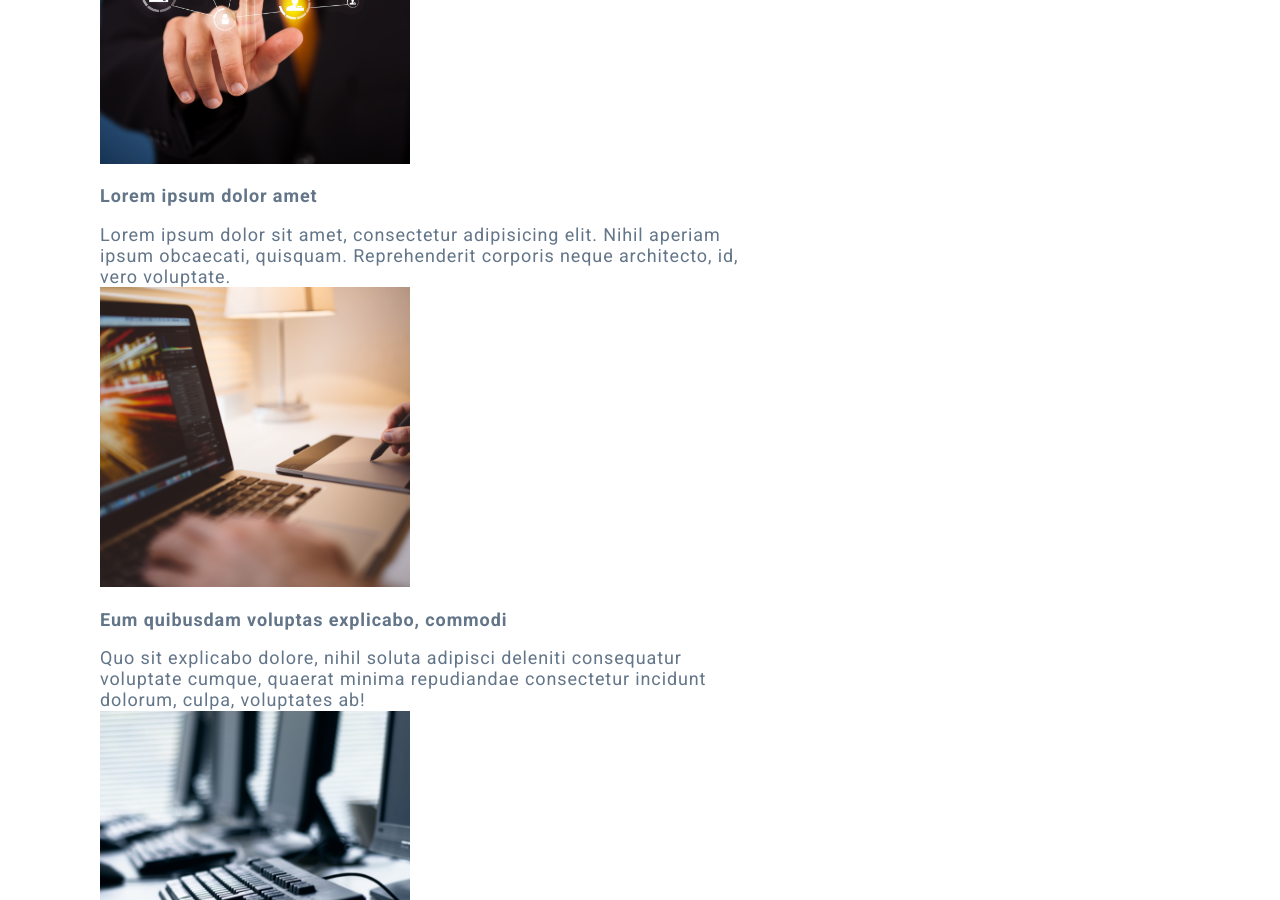
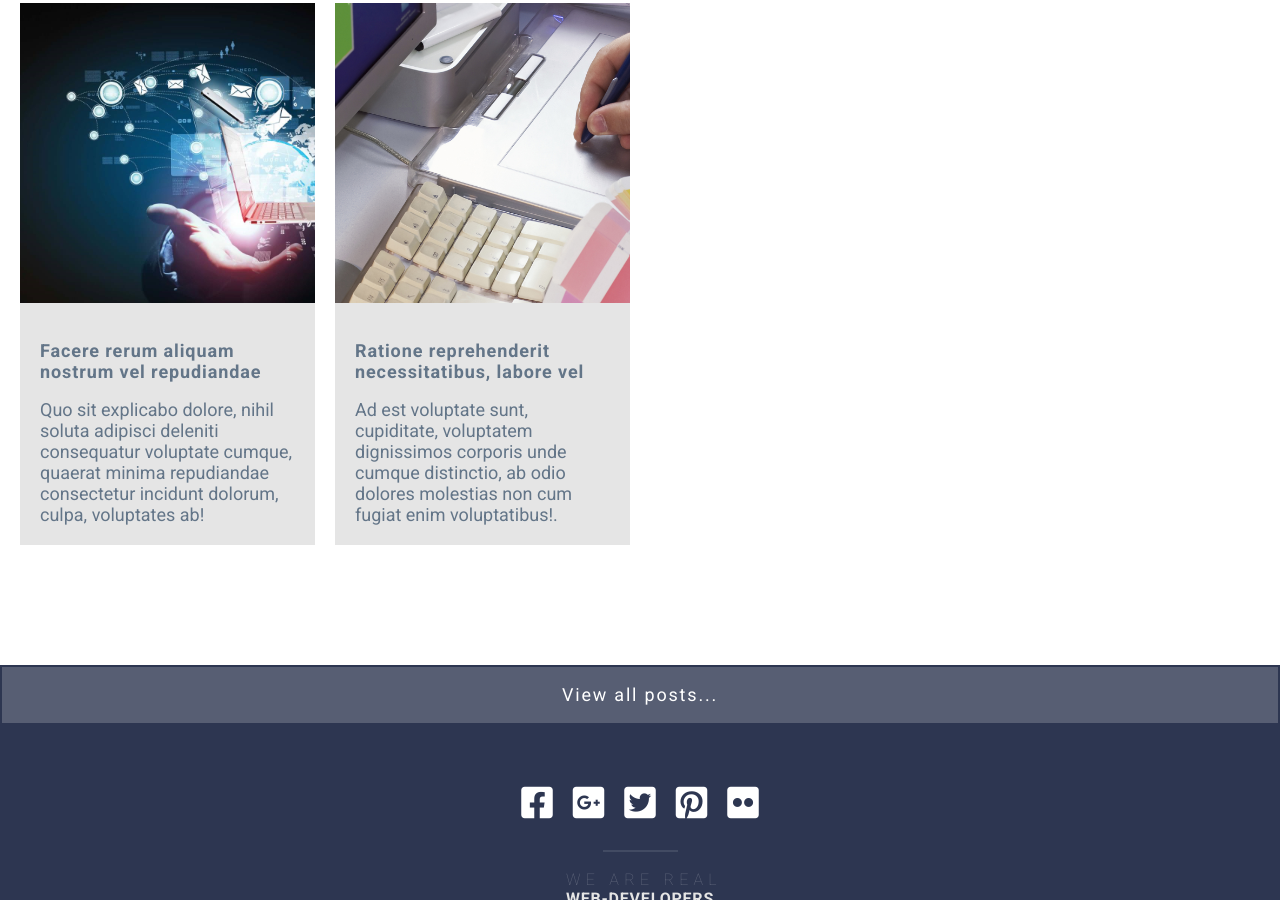
Before and after one commit to KaterynaSolovei/project_grid, a website: page index.html in a window 1280 px wide. Shown: the part 3310-4210 px from the top of the page. Drawn offline with Linux system fonts and the light colour scheme.

Commit message:
in process

```diff
--- a/assets/scss/components/footer/_footer.scss
+++ b/assets/scss/components/footer/_footer.scss
@@ -4,15 +4,20 @@
 .footer {
   min-height: 250px;
   background-color: $color-primary;
-
   position: relative;
   padding: 50px 20px 70px;
-    text-align: center;
+  text-align: center;
 }
 
 .fab {
   font-weight: 400;
+  padding: 10px 10px 8px 10px;
+  transition: color 0.5s;
+}
 
+.footer__social-media a:hover,
+.footer__social-media a:focus {
+  color: #d66926;
 }
 
 .footer__social-media {
@@ -25,21 +30,22 @@
 
 .footer__container {
   @extend %container;
-
 }
 
 .footer-text {
   justify-content: center;
   display: grid;
   color: #e5e5e5;
+
   &__first {
     margin-right: -0.5em;
     letter-spacing: 0.33em;
-    font-weight: 100;
+    font-weight: 80;
     color: rgba($color-light, 0.25);
     padding-bottom: 0;
-    margin-bottom: -20px;
+    margin-bottom: -18px;
   }
+
   &__second {
     letter-spacing: 0.05em;
     font-weight: 700;
@@ -48,7 +54,7 @@
 
 .line {
   position: relative;
-  bottom: 20px;
+  bottom: 19.5px;
   left: calc(50% - 37.5px);
   width: 75px;
   height: 2px;
--- a/assets/scss/components/sections/content/content.scss
+++ b/assets/scss/components/sections/content/content.scss
@@ -1,8 +1,12 @@
 @use "../../../presets" as *;
 @use "../../../mixins" as *;
 
+
 html {
   line-height: 1.15;
+    overflow-y: scroll;
+    font-family: "Roboto", sans-serif;
+    font-size: 16px;
 }
 
 h2 {
@@ -21,17 +25,10 @@ p:first-of-type {
 
 p {
   color: $color-gray;
-
- // letter-spacing: 0.1em;
-
   position: relative;
- // letter-spacing: 0.05em;
   color: #637588;
   font-family: "Roboto";
- // font-size: 1.125rem;
-//  line-height: 1.15;
 
-  letter-spacing: 0.049em;
   font-size: 1.125rem;
   line-height: 1.16;
 
@@ -46,13 +43,14 @@ p:last-of-type {
   display: grid;
   gap: 100px;
   grid-template-columns: 1fr 271px;
+
 }
 
 .content-title {
-  letter-spacing: 0.5em;
   color: $color-primary;
   font-family: "Roboto Slab", serif;
   line-height: 1.14em;
+    font-size: 1.125rem;
 }
 
 .content-image {
@@ -60,6 +58,7 @@ p:last-of-type {
   align-content: center;
   justify-content: end;
   justify-items: end;
+
 }
 
 .image-bulb {
@@ -86,7 +85,6 @@ p:last-of-type {
   background-color: $color-gray-light;
   padding-top: 100px;
   padding-bottom: 100px;
-  min-height: 700px;
   contain: content;
   letter-spacing: 0.055em;
 }
--- a/assets/scss/components/sections/posts/post.scss
+++ b/assets/scss/components/sections/posts/post.scss
@@ -1,5 +1,6 @@
 @use "../../../presets" as *;
 @use "../../../mixins" as *;
+
 
 
 h3 {
@@ -10,48 +11,90 @@ h3 {
 
 .posts {
   display: grid;
-  margin: $gap-x5;
+  padding-top: $gap-x5;
+  padding-bottom: $gap-x5;
   contain: content;
-  display: grid;
- //  grid-template-areas:"p1 p1 p2 p3""p4 p5 p6 p6";
-   // grid-template-columns: repeat(4, 1fr);
 }
 
-  /*
+.post {
+display: grid;
+
+  &__container {
+    max-width: 1340px;
+    margin: auto;
+    padding-right: 20px;
+    padding-left: 20px;
+  }
+
+  &__title {
+
+  }
+
+  &__grid {
+    padding-bottom: 20px;
+    gap: 20px;
+    display: grid;
+  //  grid-template-rows: 300px 1fr;
+   // grid-template-areas:
+    //    "p1 p1 p2 p3"
+    //    "p4 p5 p6 p6";
+    grid-template-columns: repeat(4, 1fr);
+
+  }
+
+}
+
 .post-item {
   background-repeat: no-repeat;
+
+  &__link {
+    display: grid;
+    min-height: 100%;
+    grid-template-rows: 300px 1fr;
+    background-color: $color-gray-light;
+position: relative;
+
+  }
+
+  &__image {
+    width: 100%;
+    display: flex;
+    justify-content: center;
+    overflow: hidden;
+    object-fit: cover;
+  }
 
   &__text {
     contain: content;
     padding: 20px;
     display: grid;
+    position: relative;
+  }
 
+
+
+
+.post-item:nth-of-type(1) {
+  grid-area: p1;
 }
-  &__link {
-
-    display: grid;
-    overflow: hidden;
-    height: 100%;
-    grid-template-rows: 300px 1fr;
-    background-color: $color-gray-light;
+.post-item:nth-of-type(2) {
+  grid-area: p2;
+}
+.post-item:nth-of-type(3) {
+  grid-area: p3;
+}
+.post-item:nth-of-type(4) {
+  grid-area: p4;
+}
+.post-item:nth-of-type(5) {
+  grid-area: p5;
+}
+.post-item:nth-of-type(6) {
+  grid-area: p6;
 }
 }
 
-&__image {
-  width: 100%;
-}
-
-.post {
-
-  &__grid {
-    padding-bottom: 20px;
-    gap: 20px;
-    display: grid;
-
-  }
-}
-
-
+/*
 .post {
   @include sm-min {
     padding: $gap-sm;
@@ -70,30 +113,30 @@ h3 {
 
   &__container {
     @extend %container;
-
+  }
 
 @include lg-min {
-      grid-template-areas: "a1 a1 a2 a3" "a4 a5 a6 a6";
+  grid-template-areas: "p1 p1 p2 p3" "p4 p5 p6 p6";
   grid-template-columns: repeat(4, 1fr);
 }
 
 @include lg-md {
-      grid-template-areas: "a1 a1 a2" "a3 a4 a4" "a5 a6 a6";
+  grid-template-areas: "p1 p1 p2" "p3 p4 p4" "p5 p6 p6";
   grid-template-columns: repeat(3, 1fr);
 }
 
 @include md-sm {
-      grid-template-areas: "a1 a2" "a3 a4" "a5 a6";
+  grid-template-areas: "p1 p2" "p3 p4" "p5 p6";
   grid-template-columns: repeat(2, 1fr);
 }
 
 @include sm {
-      grid-template-areas: "a1" "a2" "a3" "a4" "a5" "a6";
-    }
+  grid-template-areas: "p1" "p2" "p3" "p4" "p5" "p6";
 }
 
+
 &__actions {
-    display: flex;
+  display: grid;
   justify-content: center;
   margin-bottom: $gap-lg;
   position: relative;
@@ -111,5 +154,5 @@ h3 {
   .posts__container {
     grid-auto-rows: calc(230px - 13.33333px);
   }
+}
 }*/
-}
```
Also changed, not shown: index.html (+3 -3 lines), assets/css/style.css, assets/css/style.min.css. Lines whose indentation alone changed are shown as unchanged.
